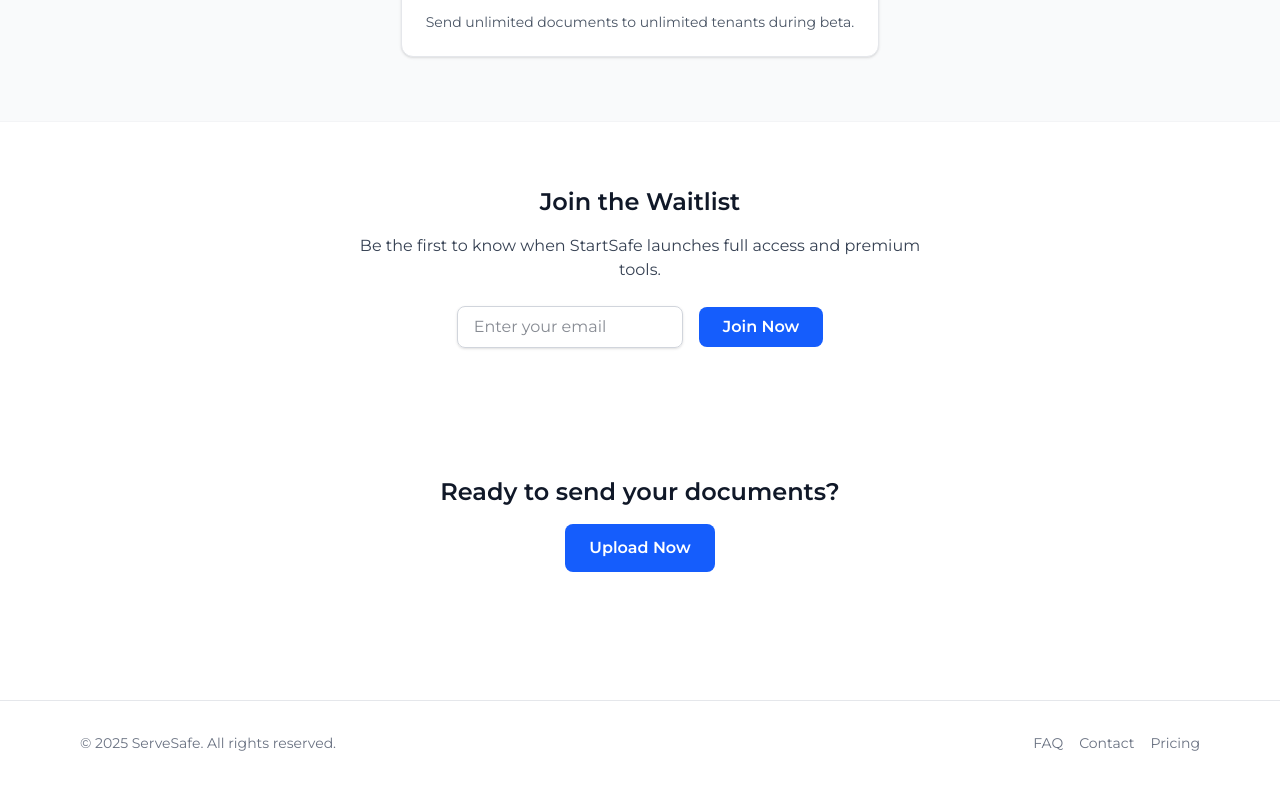
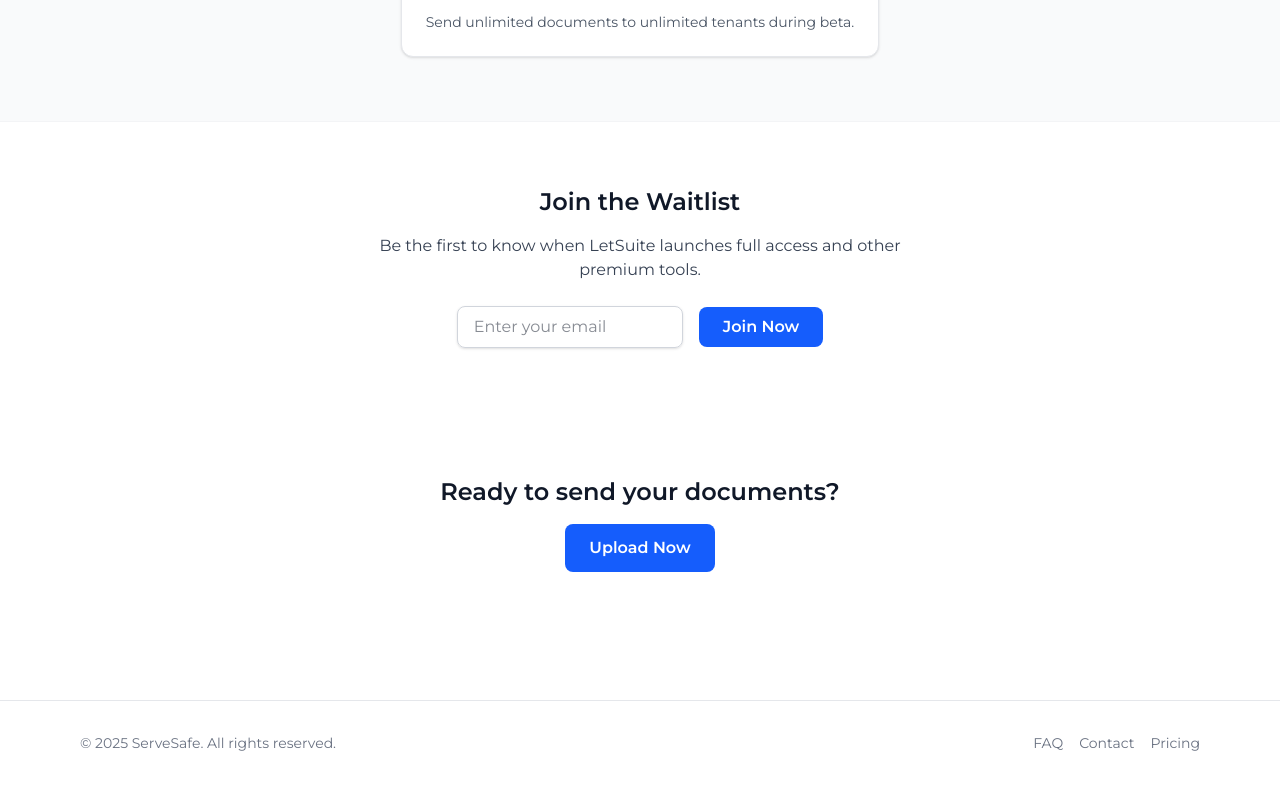
Before and after one commit to RobertMcCarthy1999/serve-safe, a Next.js app: page /startsafe in a window 1280 px wide. Shown: the part 2071-2856 px from the top of the page. Built offline with nearby package versions, Linux system fonts and the light colour scheme.

Commit message:
Update waitlist copy to reflect LetSuite branding

```diff
--- a/src/app/startsafe/page.js
+++ b/src/app/startsafe/page.js
@@ -142,7 +142,7 @@ export default function HomePage() {
         <section className="py-16 px-6 bg-white border-t border-gray-100 text-center">
           <div className="max-w-xl mx-auto">
             <h2 className="text-2xl font-bold mb-4">Join the Waitlist</h2>
-            <p className="text-gray-700 mb-6">Be the first to know when StartSafe launches full access and premium tools.</p>
+            <p className="text-gray-700 mb-6">Be the first to know when LetSuite launches full access and other premium tools.</p>
             <form className="flex flex-col sm:flex-row items-center justify-center gap-4">
               <input
                 type="email"
```
